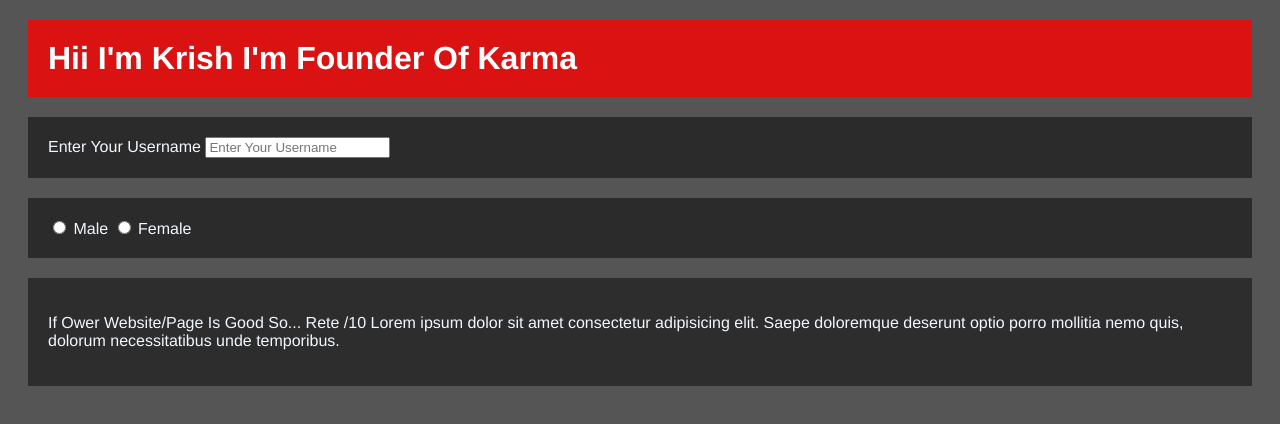
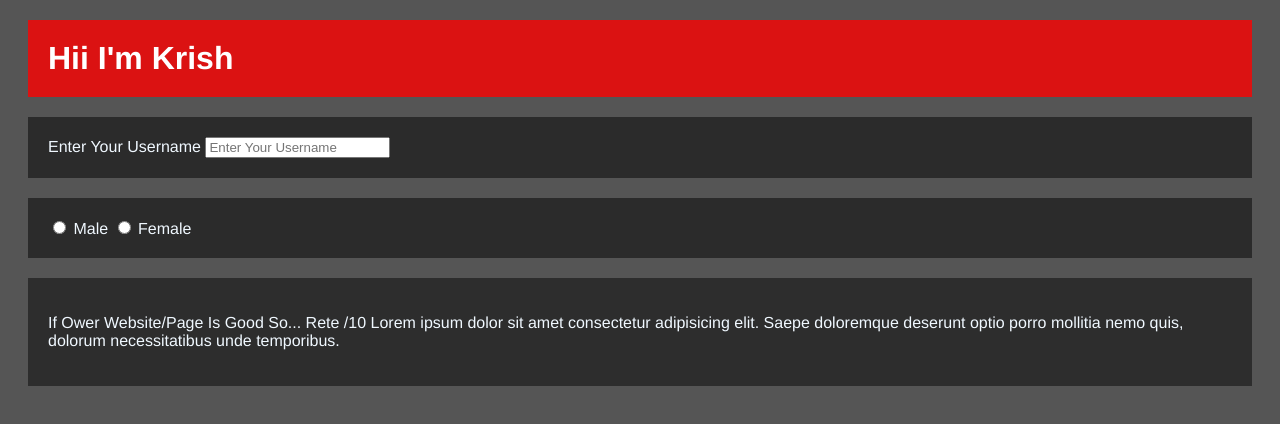
Before and after one commit to PatelKrish-hub/XYZ..., a plain HTML site: page index.html in a window 1280 px wide. Drawn offline with Linux system fonts and the light colour scheme.

Commit message:
Update index.html

```diff
--- a/index.html
+++ b/index.html
@@ -10,7 +10,7 @@
 </head>
 
 <body>
-    <h1>Hii I'm Krish I'm Founder Of Karma</h1>
+    <h1>Hii I'm Krish</h1>
     <div>
         <form>
             <label for="username">Enter Your Username</label>
```
